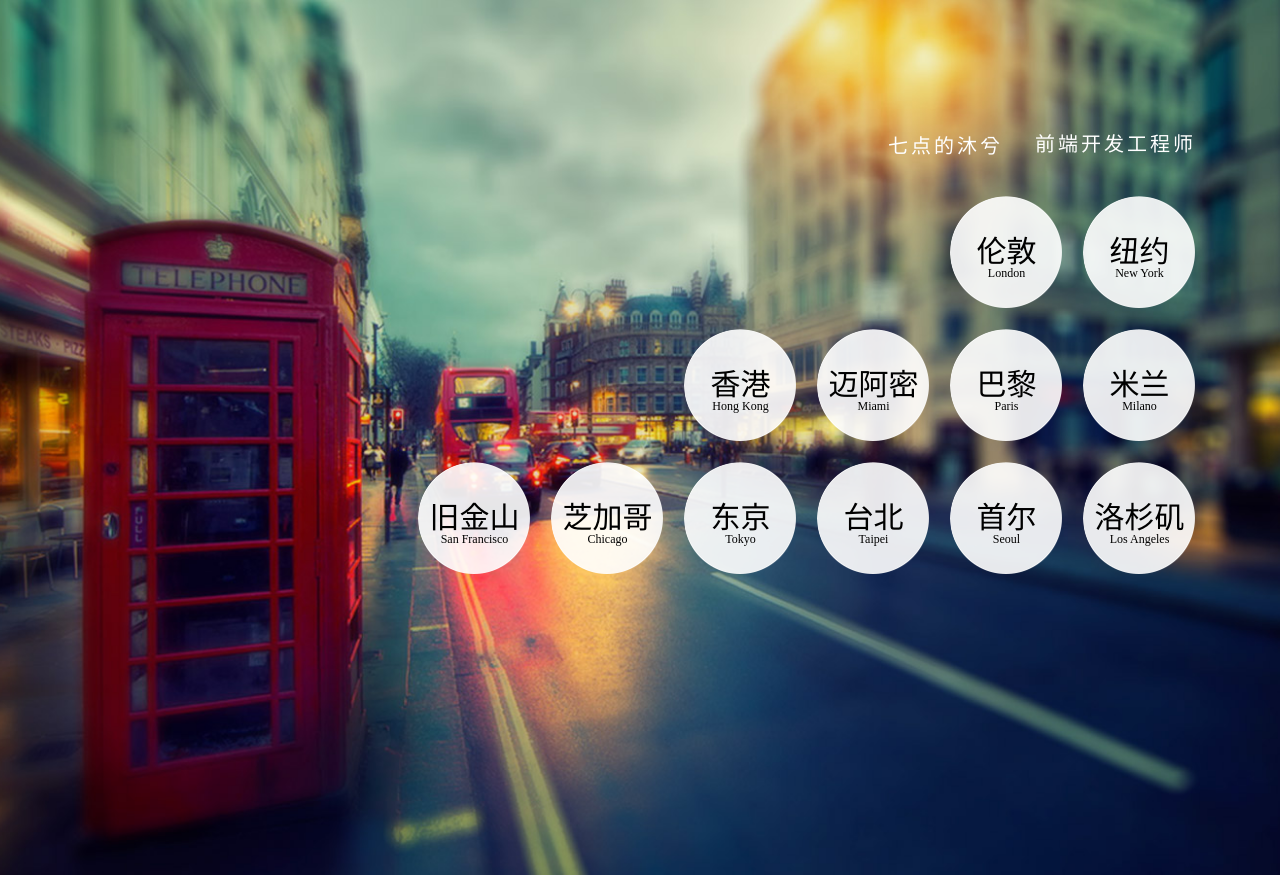
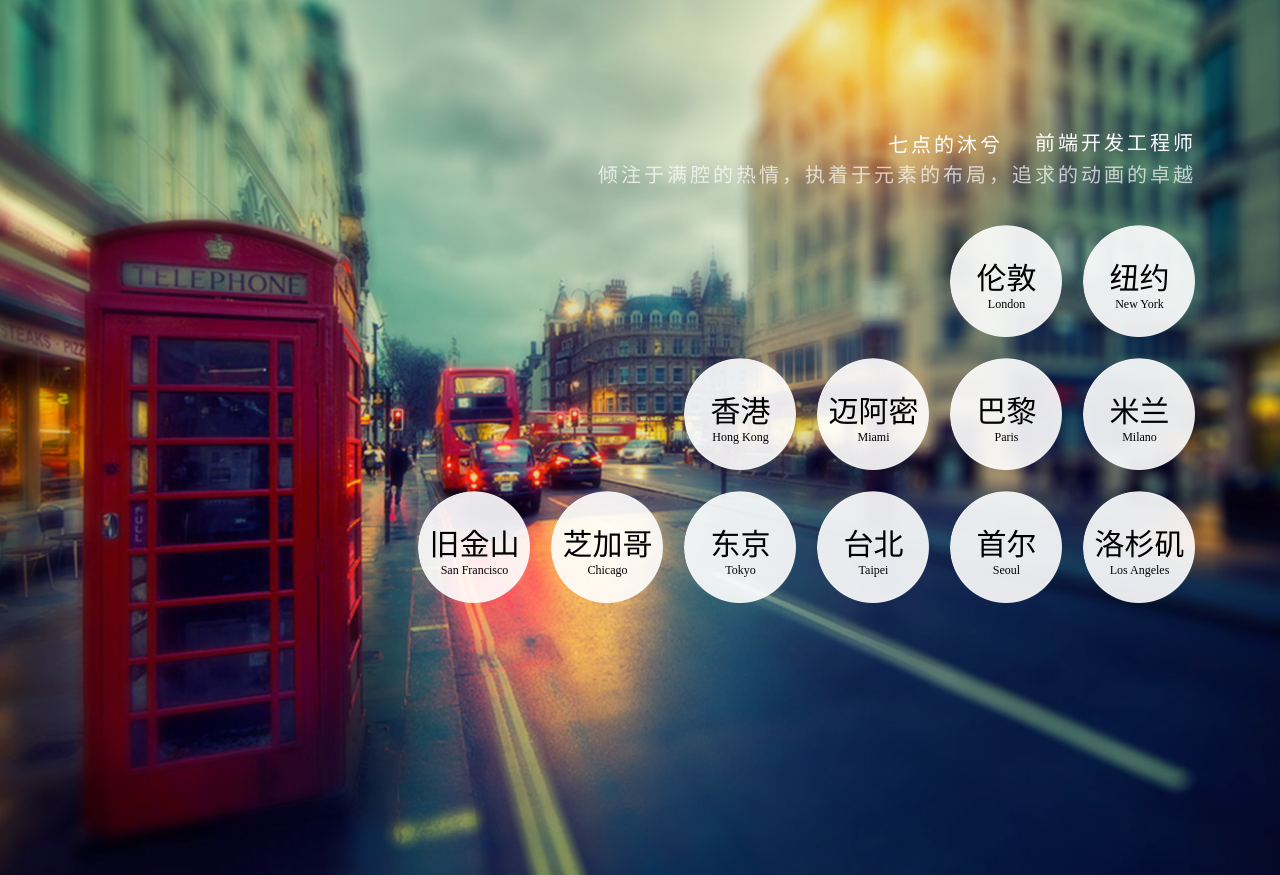
Before and after one commit to sevenhao/qhao, a plain HTML site: page index.html in a window 1280 px wide. Drawn offline with Linux system fonts and the light colour scheme.

Commit message:
添加描述

```diff
--- a/index.html
+++ b/index.html
@@ -4,6 +4,10 @@
     <meta charset="UTF-8">
     <title>七点的驿站.GitHub.io by sevenhao</title>
     <meta name="viewport" content="width=device-width, initial-scale=1">
+    <link rel="stylesheet" type="text/css" href="stylesheets/normalize.css" media="screen">
+    <link href='https://fonts.googleapis.com/css?family=Open+Sans:400,700' rel='stylesheet' type='text/css'>
+    <link rel="stylesheet" type="text/css" href="stylesheets/stylesheet.css" media="screen">
+    <link rel="stylesheet" type="text/css" href="stylesheets/github-light.css" media="screen">
     <link rel="stylesheet" href="stylesheets/myStyle.css">
 </head>
 <body>
@@ -13,6 +17,7 @@
           <div class="city_list" id="city-list">
               <div class="top_slogan">
                   <i class="brand">七点的沐兮</i>&nbsp;&nbsp;&nbsp;&nbsp;<span>前端开发工程师</span>
+                  <h2 class="project-tagline">倾注于满腔的热情，执着于元素的布局，追求的动画的卓越</h2>
               </div>
               <!-- 通过style控制元素的left值，每一次移动距离是-830px-->
               <div class="single_wrap clearfix">
```
